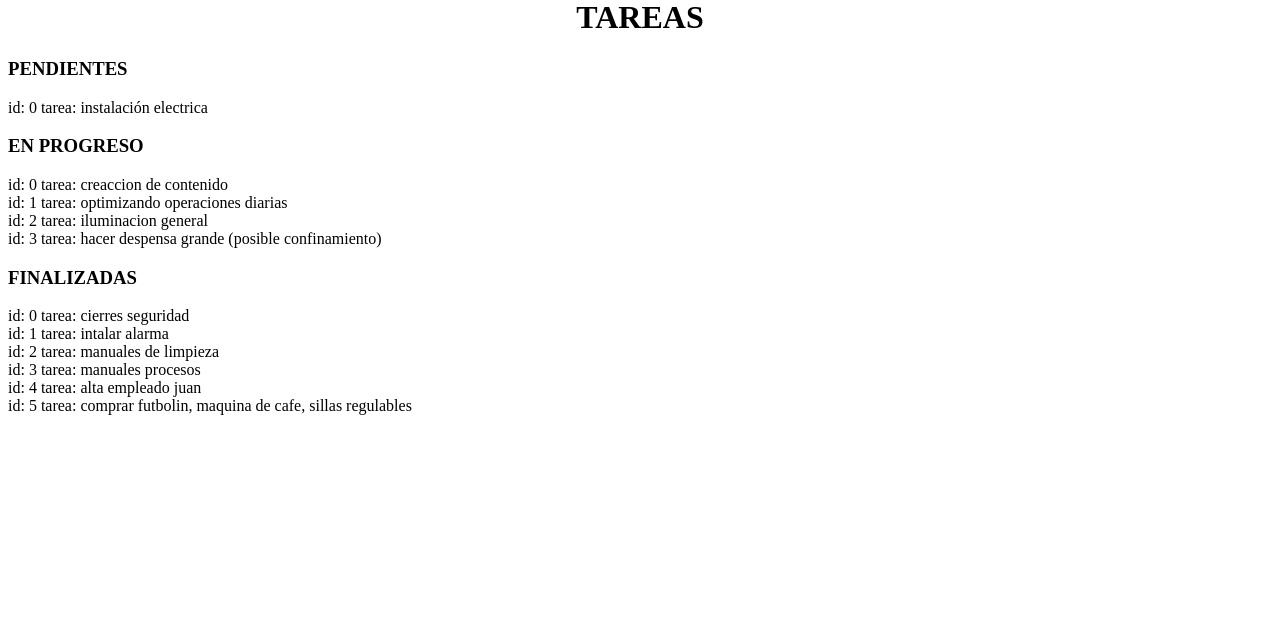
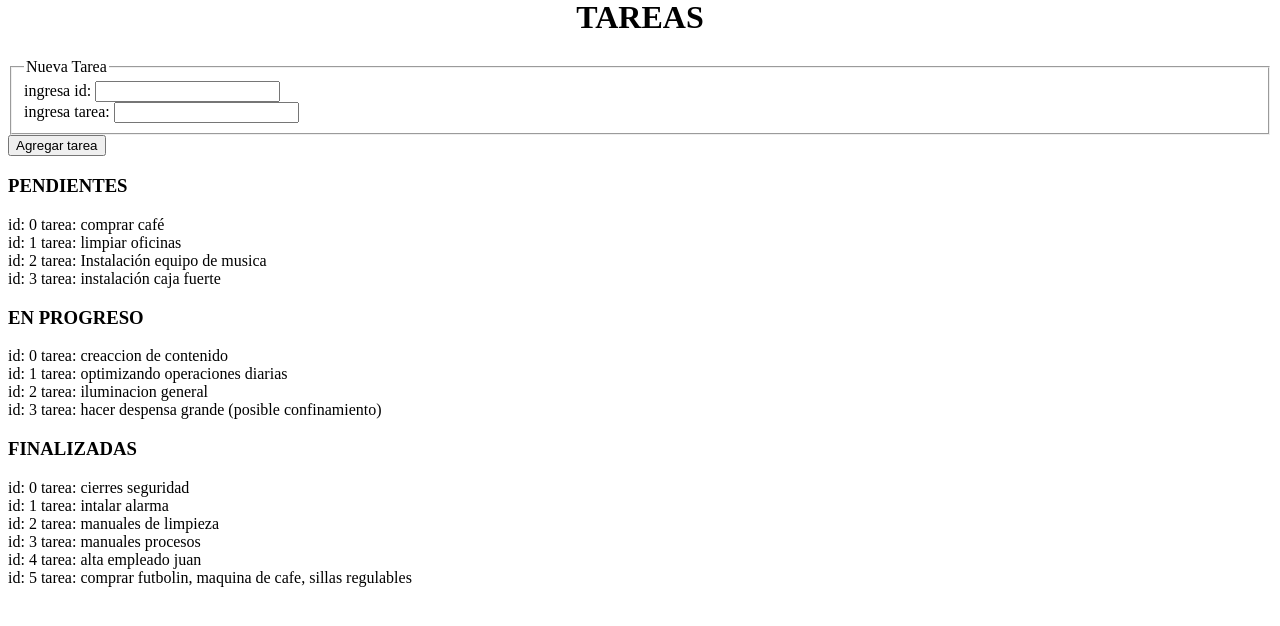
Before and after one commit to moimu/pr_agendaTareas, a PHP site: page /indexbueno_f2.php in a window 1280 px wide. Shown: the part 22-648 px from the top of the page. Run offline with PHP 8.4, Linux system fonts and the light colour scheme.

Commit message:
etapa 2 fase_2_proyecto

```diff
--- a/indexbueno_f2.php
+++ b/indexbueno_f2.php
@@ -9,6 +9,20 @@
    <!--problema, solucion, justificación-->
    <body>
       <center><header><h1>TAREAS</h1></header></center>
+
+      <!-- En la etapa 2 de la fase 2 de nuestro proyecto vamos a crear tareas tareas pendientes desde la aplicacion web
+      para ello emos creado un formulario con los campos que requerimos, enviamos a recogida.php mediante el metodo post,
+      escribiremos los id y las tareas si cumplen los requesitos que marcamos a continuación -->
+
+      <form method="post" action="recogida.php" enctype="application/x-www-form-urlencoded">
+         <fieldset>
+            <legend> Nueva Tarea </legend>
+            <div><label>ingresa id: <input type=number name="id" ></label></div>
+            <div><label>ingresa tarea: <input type=text name="tarea" required></label></div>
+         </fieldset>
+            <div><button type=submit>Agregar tarea</div>
+      </form>
+
       <?php
       echo "<h3>PENDIENTES</h3>";
 
--- a/pendientes.txt
+++ b/pendientes.txt
@@ -1,4 +1,4 @@
-2.pintura
-3.tributación de modulos
-0.instalación electrica
-4.enlucir paredes
+0.comprar café
+1.limpiar oficinas
+2.Instalación equipo de musica
+3.instalación caja fuerte
```
Also changed, not shown: recogida.php (added, +45 -0 lines).
